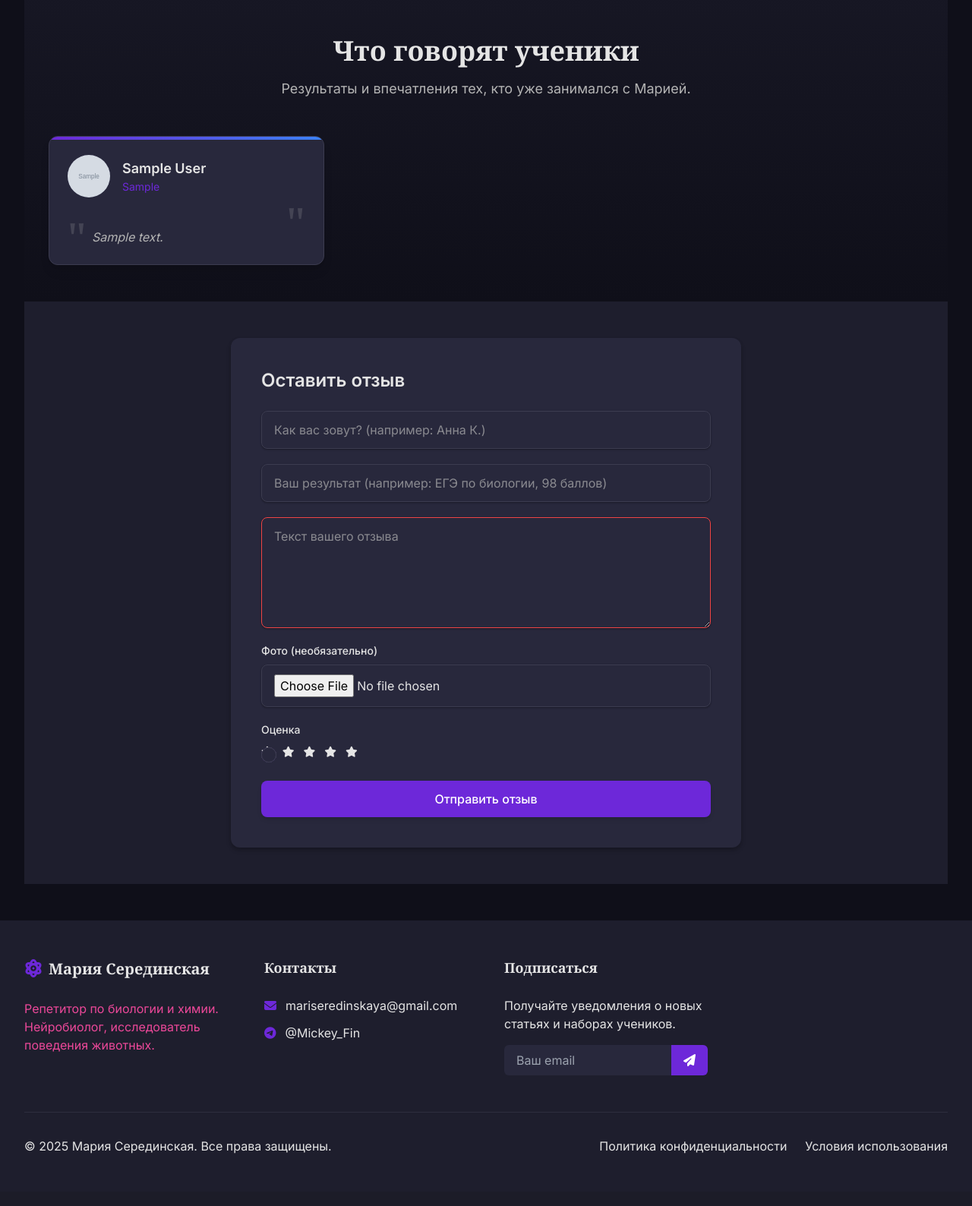
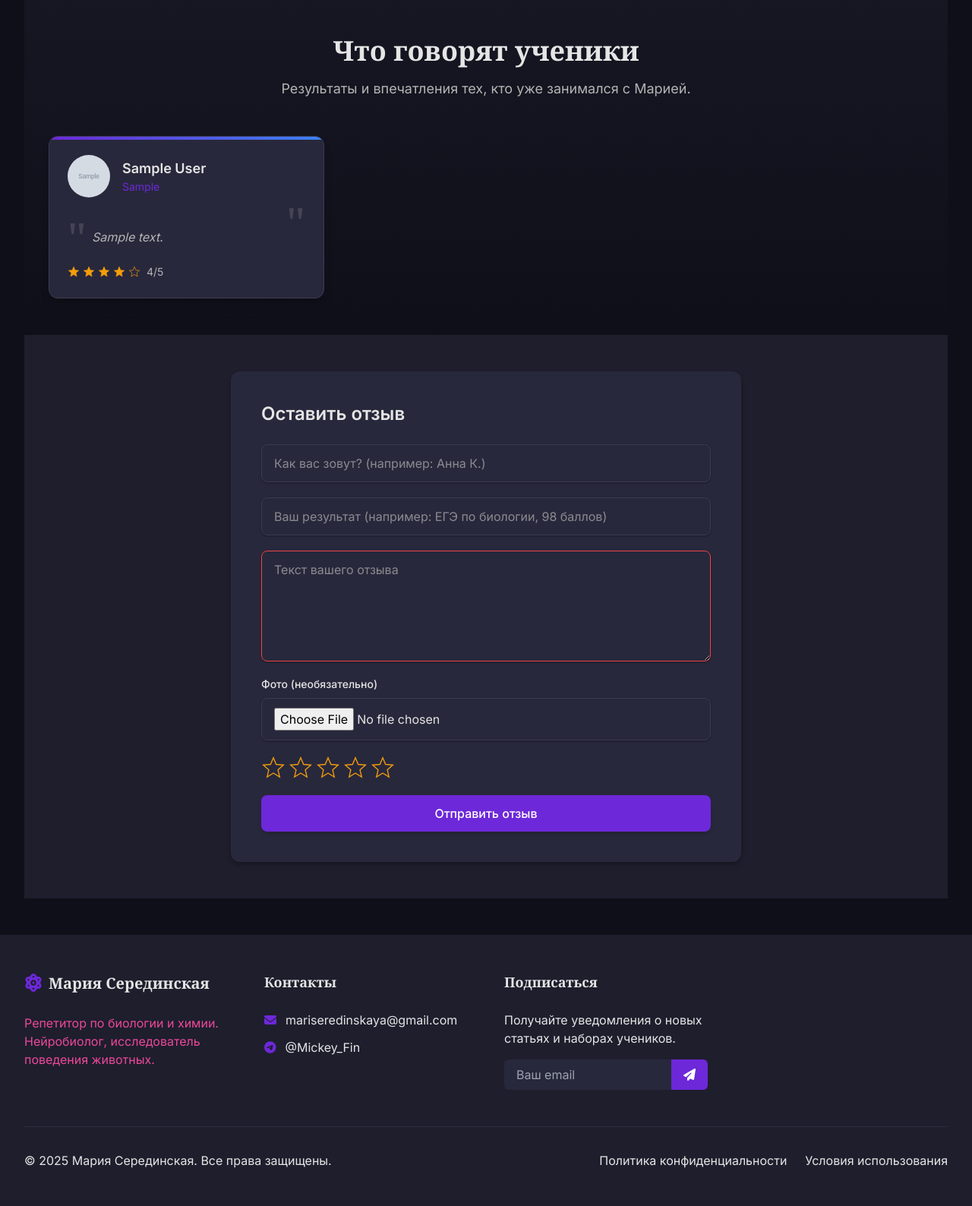
Before and after one commit to ErnestoAizenberg/maria-tutor, a Django app: page /reviews/ in a window 1280 px wide. Shown: the part 129-1717 px from the top of the page at 76% size. Before the commit the page ends 1648 px from the top, so only its background shows below. Run offline with Django 5.2, Linux system fonts and the light colour scheme; tables that the repository leaves empty hold one stand-in row (values such as "Sample post"); grey boxes marked "Sample" are stand-in pictures; some libraries are stand-ins or nearby versions.

Commit message:
feat: add rating for reviews

```diff
--- a/main/forms.py
+++ b/main/forms.py
@@ -7,7 +7,7 @@ from .models import Review
 class ReviewForm(forms.ModelForm):
     class Meta:
         model = Review
-        fields = ["author_name", "achievement", "content", "author_photo"]
+        fields = ["author_name", "achievement", "content", "author_photo", "rating"]
         widgets = {
             "author_name": forms.TextInput(
                 attrs={
--- a/main/models.py
+++ b/main/models.py
@@ -1,7 +1,8 @@
 import os
 
 from django.contrib.auth import get_user_model
-from django.core.validators import EmailValidator, FileExtensionValidator, URLValidator
+from django.core.validators import EmailValidator, FileExtensionValidator, URLValidator, MinValueValidator, MaxValueValidator
+
 from django.db import models
 from django.urls import reverse
 from django.utils import timezone
@@ -32,14 +33,14 @@ class Review(models.Model):
         verbose_name="Текст отзыва", help_text="Содержание отзыва"
     )
 
-    # Оценка (если нужна рейтинговая система)
-    """rating = models.PositiveSmallIntegerField(
+    # Оценка
+    rating = models.PositiveSmallIntegerField(
         validators=[MinValueValidator(1), MaxValueValidator(5)],
         verbose_name="Оценка",
         help_text="Оценка от 1 до 5",
         blank=True,
         null=True,
-    )"""
+    )
 
     # Дата отзыва (автоматически устанавливается при создании)
     created_at = models.DateTimeField(
--- /dev/null
+++ b/main/templates/main/_star_rating.html
@@ -0,0 +1,10 @@
+<div x-data="{rating:2, hoverRating:{{ rating }}}" class="flex items-center space-x-1">
+  {% for i in "12345" %}
+      <svg width="16" height="16" viewBox="0 0 24 24"
+           :fill="(hoverRating >= {{ i }} || (!hoverRating && rating >= {{ i }})) ? '#f59e0b' : 'none'"
+           stroke="#f59e0b"
+           stroke-width="1">
+          <path d="M12 17.27L18.18 21l-1.64-7.03L22 9.24l-7.19-.61L12 2 9.19 8.63 2 9.24l5.46 4.73L5.82 21z"/>
+      </svg>
+{% endfor %}
+</div>
--- a/main/templates/main/reviews.html
+++ b/main/templates/main/reviews.html
@@ -70,7 +70,8 @@
 
                 <!-- Рейтинг (если есть) -->
                 {% if review.rating %}
-                <div class="mt-6 flex items-center">
+
+                <div class="mt-6 flex items-center" style="display: none;" id="blue-stars">
                     <div class="flex text-[rgb(var(--color-accent))]">
                         {% for i in "12345" %}
                             {% if forloop.counter <= review.rating %}
@@ -81,6 +82,15 @@
                         {% endfor %}
                     </div>
                     <span class="ml-2 text-sm text-[rgb(var(--color-text-secondary))]">{{ review.rating }}/5</span>
+                </div>
+
+                <div style="display: block;" id="yellow-stars">
+                <div class="mt-6 flex items-center">
+                    <div class="flex text-[rgb(var(--color-accent))]">
+                      {% include 'main/_star_rating.html' with rating=review.rating %}
+                    </div>
+                    <span class="ml-2 text-sm text-[rgb(var(--color-text-secondary))]">{{ review.rating }}/5</span>
+                </div>
                 </div>
                 {% endif %}
             </div>
@@ -104,7 +114,7 @@
                 </div>
             {% endif %}
 
-            <form method="post" enctype="multipart/form-data" action="/add_review/" class="my-form">
+            <form method="post" enctype="multipart/form-data" action="/add_review/" class="my-form" id="review-form">
                 {% csrf_token %}
 
                 <div class="form-group">
@@ -129,21 +139,81 @@
                     {{ form.author_photo }}
                     <div class="error-message text-[rgb(239,68,68)] text-sm mt-1"></div>
                 </div>
-
+                {% comment %}
   <div class="form-group">
     <label class="block mb-2 text-sm font-medium text-[rgb(var(--color-text))]" for="id_rating">
         Оценка
     </label>
-                    <div class="flex items-center">
-                        {% for i in "54321" %}
-                            <input type="radio" id="id_rating_{{ i }}" name="rating" value="{{ i }}" class="mr-1" {% if forloop.first %}checked{% endif %}>
-                            <label for="id_rating_{{ i }}" class="mr-3 text-[rgb(var(--color-accent))]">
-                                <i class="fas fa-star"></i>
+    <div class="star-rating flex items-center space-x-1">
+        {% for i in "12345" %}
+            <input
+                type="radio"
+                id="id_rating_{{ i }}"
+                name="rating"
+                value="{{ i }}"
+                class="sr-only"
+                {% if forloop.first %}checked{% endif %}
+            >
+            <label
+                for="id_rating_{{ i }}"
+                class="star cursor-pointer text-[rgb(var(--color-accent))]/30 text-3xl transition-all duration-200 hover:scale-110"
+            >
+                ★
             </label>
         {% endfor %}
     </div>
 </div>
 
+<style>
+    .star-rating:has(input:checked) .star {
+        color: rgb(var(--color-accent))/30;
+    }
+    .star-rating .star:hover,
+    .star-rating .star:hover ~ .star,
+    .star-rating input:checked + .star,
+    .star-rating input:checked ~ .star {
+        color: rgb(var(--color-accent));
+    }
+    .star-rating .star {
+        transition: transform 0.2s ease, color 0.3s ease;
+        display: inline-block;
+    }
+    .star-rating {
+        display: flex;
+        flex-direction: row;
+    }
+</style>
+
+{% endcomment %}
+<div class="rating-wrapper" x-data="{ rating: 0, hoverRating: 0 }">
+  {#<p class="text-sm font-medium text-gray-700 mb-2">Оценка</p>#}
+
+    <div class="flex items-center space-x-1">
+        {% for i in "12345" %}
+        <button type="button"
+                @click="rating = {{ i }}"
+                @mouseover="hoverRating = {{ i }}"
+                @mouseout="hoverRating = 0"
+                class="focus:outline-none"
+                aria-label="Оценка {{ i }} из 5">
+            <svg width="32" height="32" viewBox="0 0 24 24"
+                 :fill="(hoverRating >= {{ i }} || (!hoverRating && rating >= {{ i }})) ? '#f59e0b' : 'none'"
+                 stroke="#f59e0b"
+                 stroke-width="1">
+                <path d="M12 17.27L18.18 21l-1.64-7.03L22 9.24l-7.19-.61L12 2 9.19 8.63 2 9.24l5.46 4.73L5.82 21z"/>
+            </svg>
+        </button>
+        {% endfor %}
+    </div>
+
+    <input type="hidden" name="rating" x-model="rating">
+
+    <p class="text-sm text-gray-500 mt-1" x-show="rating > 0">
+        Вы выбрали: <span x-text="rating"></span> <span x-text="rating == 1 ? 'звезда' : rating < 5 ? 'звезды' : 'звёзд'"></span>
+    </p>
+</div>
+
+<script src="https://cdn.jsdelivr.net/npm/alpinejs@3.x.x/dist/cdn.min.js" defer></script>
                 <button type="submit" class="btn btn-primary w-full py-3 px-6 rounded-lg bg-[rgb(var(--color-primary))] hover:bg-[rgb(var(--color-primary-dark))] text-white font-medium transition-all duration-300 transform hover:-translate-y-1 shadow-md hover:shadow-lg">
                     Отправить отзыв
                 </button>
@@ -151,4 +221,5 @@
         </div>
     </div>
 </section>
+
 {% endblock %}
--- a/main/urls.py
+++ b/main/urls.py
@@ -31,7 +31,6 @@ urlpatterns = [
     path("connect_request/", views.connect_request, name="connect_request"),
     path("connect_success/", views.connect_success, name="connect_success"),
     path("lessons/", views.lessons, name="lessons"),
-    path("lessons2/", views.lessons2, name="lessons2"),
     path("about_me/", views.about_me, name="about_me"),
     path("science/", views.science, name="science"),
     path(
--- a/main/views.py
+++ b/main/views.py
@@ -98,14 +98,6 @@ def lessons(request):
     return render(request, "main/lessons.html", context)
 
 
-def lessons2(request):
-    """Display lessons page"""
-    logger.info("Rendering lessons page")
-    context = {}
-
-    return render(request, "main/lessons1.html", context)
-
-
 def about_me(request):
     """Display about me page"""
     logger.info("Rendering about me page")
@@ -180,7 +172,22 @@ def test(request):
 def reviews(request):
     """Display a list of all published articles"""
     reviews = Review.objects.filter(is_published=True).order_by("-created_at")
-    form = ReviewForm()
+    if "review_form_data" in request.session:
+        form = ReviewForm(request.session["review_form_data"])
+
+        # Add form errors from session if they exist
+        if errors_json := request.session.get("review_form_errors"):
+            errors_dict = json.loads(errors_json)
+            for field, error_list in errors_dict.items():
+                for error in errors_dict:
+                    form.add_error(field, error)
+                    messages.error(request, error)
+        # Clean up session data
+        request.session.pop("review_form_data", None)
+        request.session.pop("review_form_errors", None)
+    else:
+        form = ReviewForm()
+
     context = {
         "reviews": reviews,
         "form": form,
@@ -191,20 +198,30 @@ def reviews(request):
 
 
 def add_review(request):
-    if request.method == "POST":
-        form = ReviewForm(request.POST, request.FILES)
-        if form.is_valid():
-            review = form.save(commit=False)
-            review.is_published = False  # Отзыв не будет опубликован сразу
-            review.save()
-            messages.success(
-                request, "Спасибо за ваш отзыв! Он будет проверен администратором."
-            )
-            return redirect("reviews")  # Перенаправление после успешной отправки
-    else:
-        form = ReviewForm()
+    if request.method != "POST":
+        logger.error(f"Invalid HTTP method recieved in add_review: {request.method}")
 
-    return render(request, "main/add_review.html", {"form": form})
+
+    form = ReviewForm(
+        request.POST,
+        request.FILES,
+    )
+    if not form.is_valid():
+        logger.warning(
+            "Invalid application form submission", extra={"errors": form.errors}
+        )
+        request.session["review_form_data"] = request.POST
+        request.session["review_form_errors"] = form.errors.as_json()
+
+        return redirect("/reviews#review-form")
+
+    review = form.save(commit=False)
+    review.is_published = False  # Отзыв не будет опубликован сразу
+    review.save()
+    messages.success(
+        request, "Спасибо за ваш отзыв! Он будет проверен администратором."
+    )
+    return redirect("/reviews#review-form")
 
 
 def review_success(request):
```
Also changed, not shown: main/migrations/0007_review_rating.py (added). Lines whose indentation alone changed are shown as unchanged.
